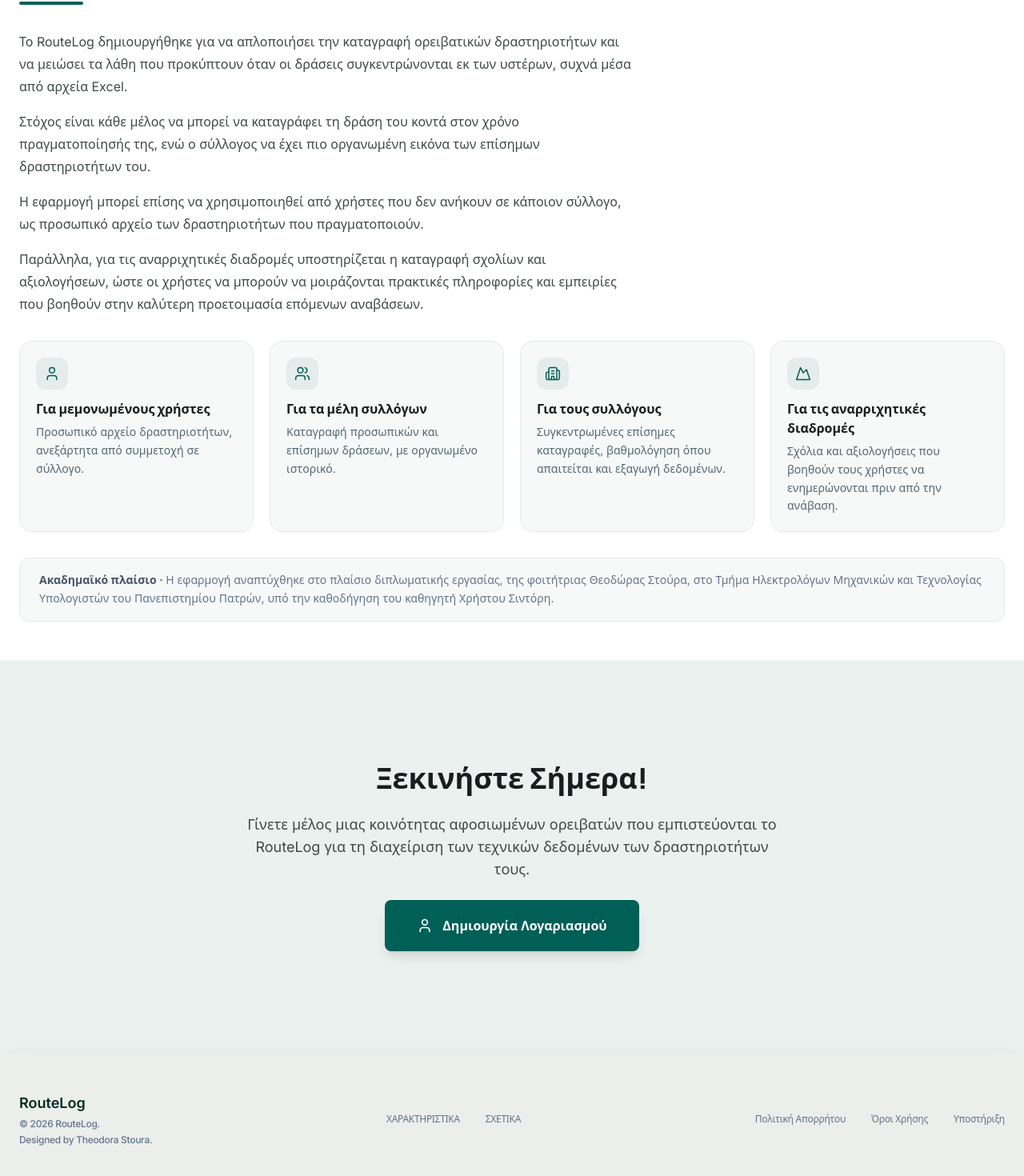
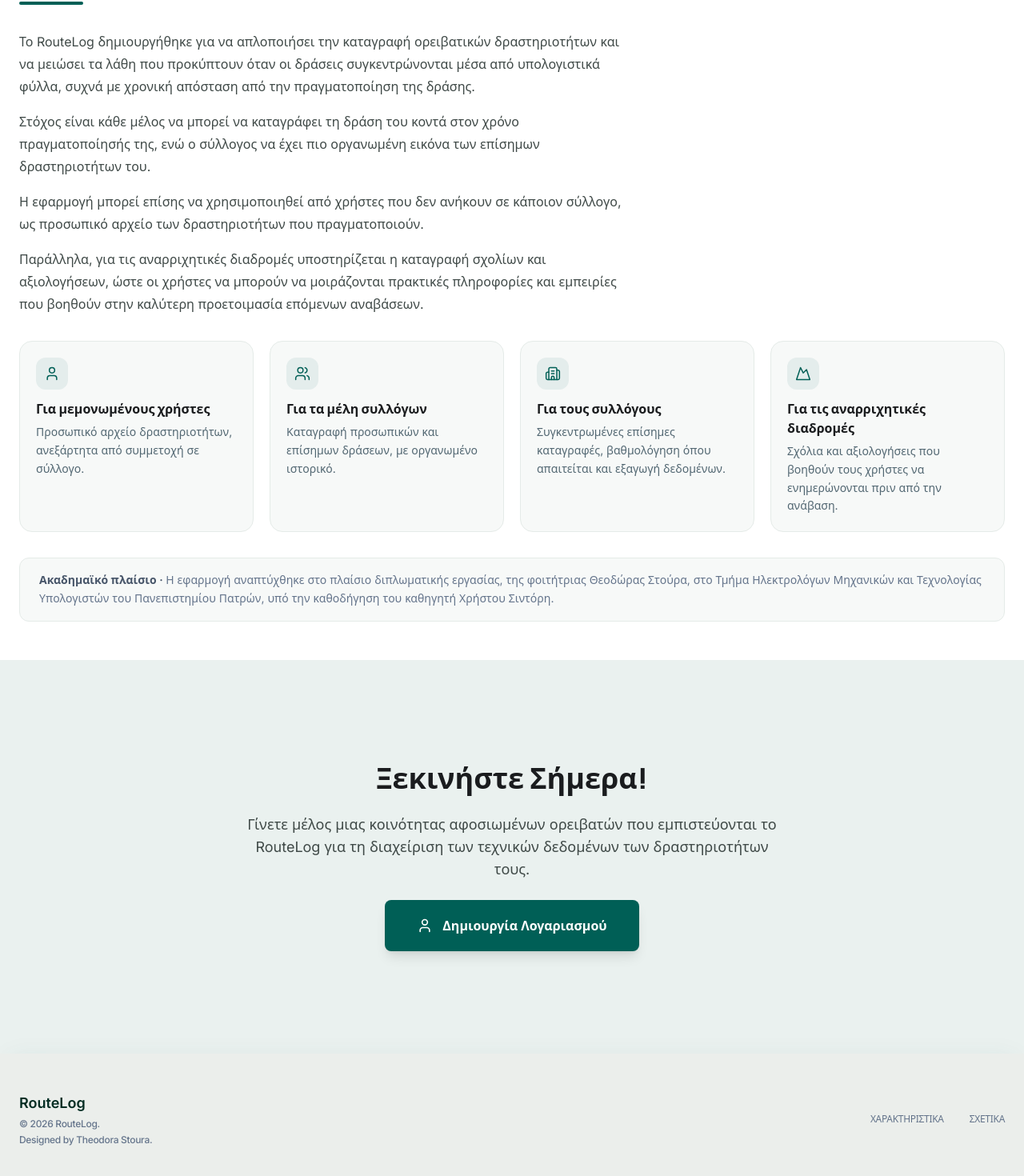
Before and after one commit to tstoura/RouteLog, a React (Vite) app: page / in a window 1280 px wide. Shown: the part 1493-2963 px from the top of the page at 80% size. Built offline with nearby package versions, Linux system fonts and the light colour scheme; no server answers.

Commit message:
(improvement): remove unused items from footer-landing page

```diff
--- a/src/components/landing/AboutSection.tsx
+++ b/src/components/landing/AboutSection.tsx
@@ -41,7 +41,7 @@
           <p>
             Το RouteLog δημιουργήθηκε για να απλοποιήσει την καταγραφή ορειβατικών
             δραστηριοτήτων και να μειώσει τα λάθη που προκύπτουν όταν οι δράσεις
-            συγκεντρώνονται εκ των υστέρων, συχνά μέσα από αρχεία Excel.
+            συγκεντρώνονται μέσα από υπολογιστικά φύλλα, συχνά με χρονική απόσταση από την πραγματοποίηση της δράσης.
           </p>
           <p>
             Στόχος είναι κάθε μέλος να μπορεί να καταγράφει τη δράση του κοντά στον
--- a/src/components/layout/Footer.tsx
+++ b/src/components/layout/Footer.tsx
@@ -33,12 +33,6 @@
           {FeaturesLink}
           {AboutLink}
         </div>
-
-        <div className="flex flex-wrap gap-8 text-xs font-medium tracking-[-0.3px] text-[#64748b]">
-          <span className="cursor-default">Πολιτική Απορρήτου</span>
-          <span className="cursor-default">Όροι Χρήσης</span>
-          <span className="cursor-default">Υποστήριξη</span>
-        </div>
       </div>
     </footer>
   )
```
